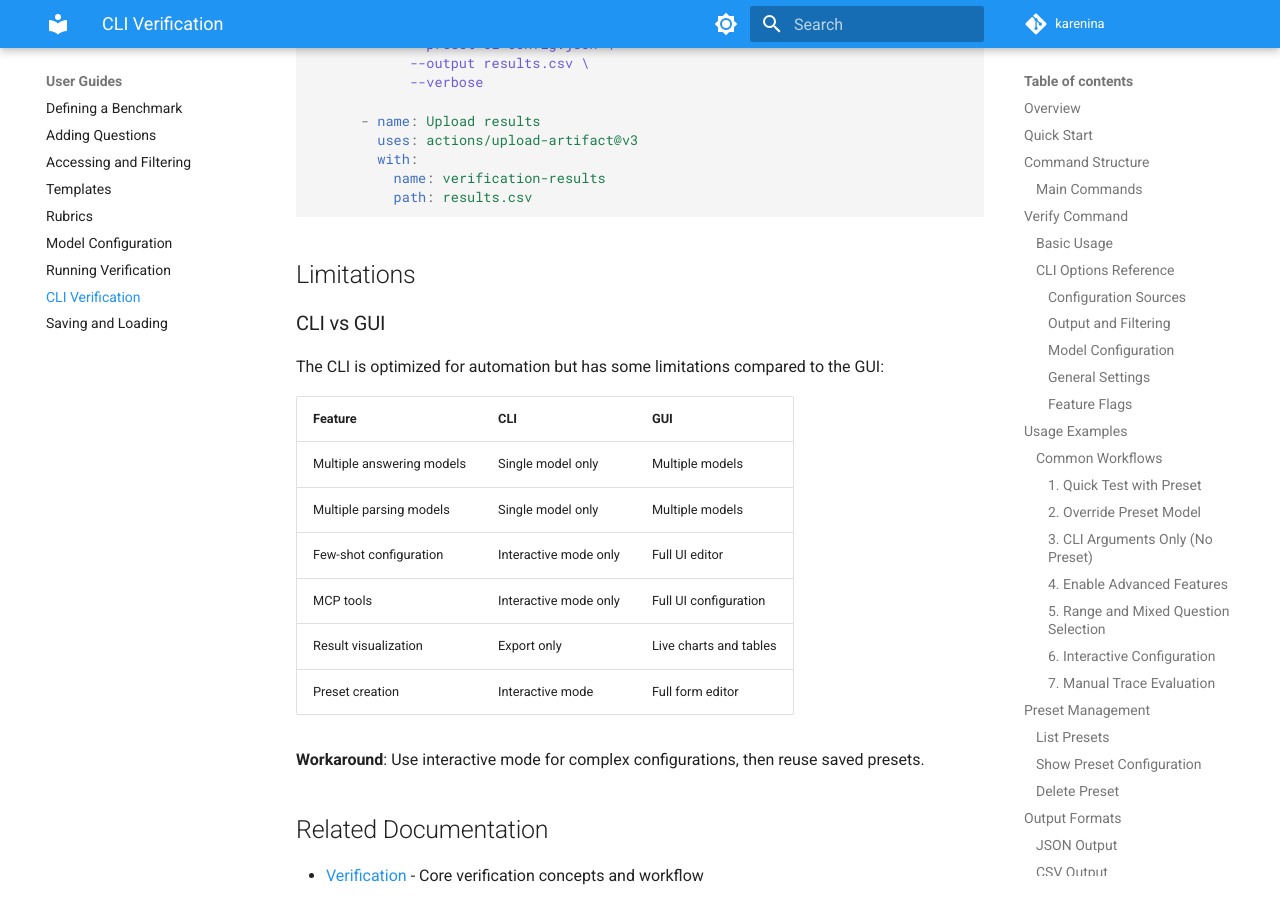
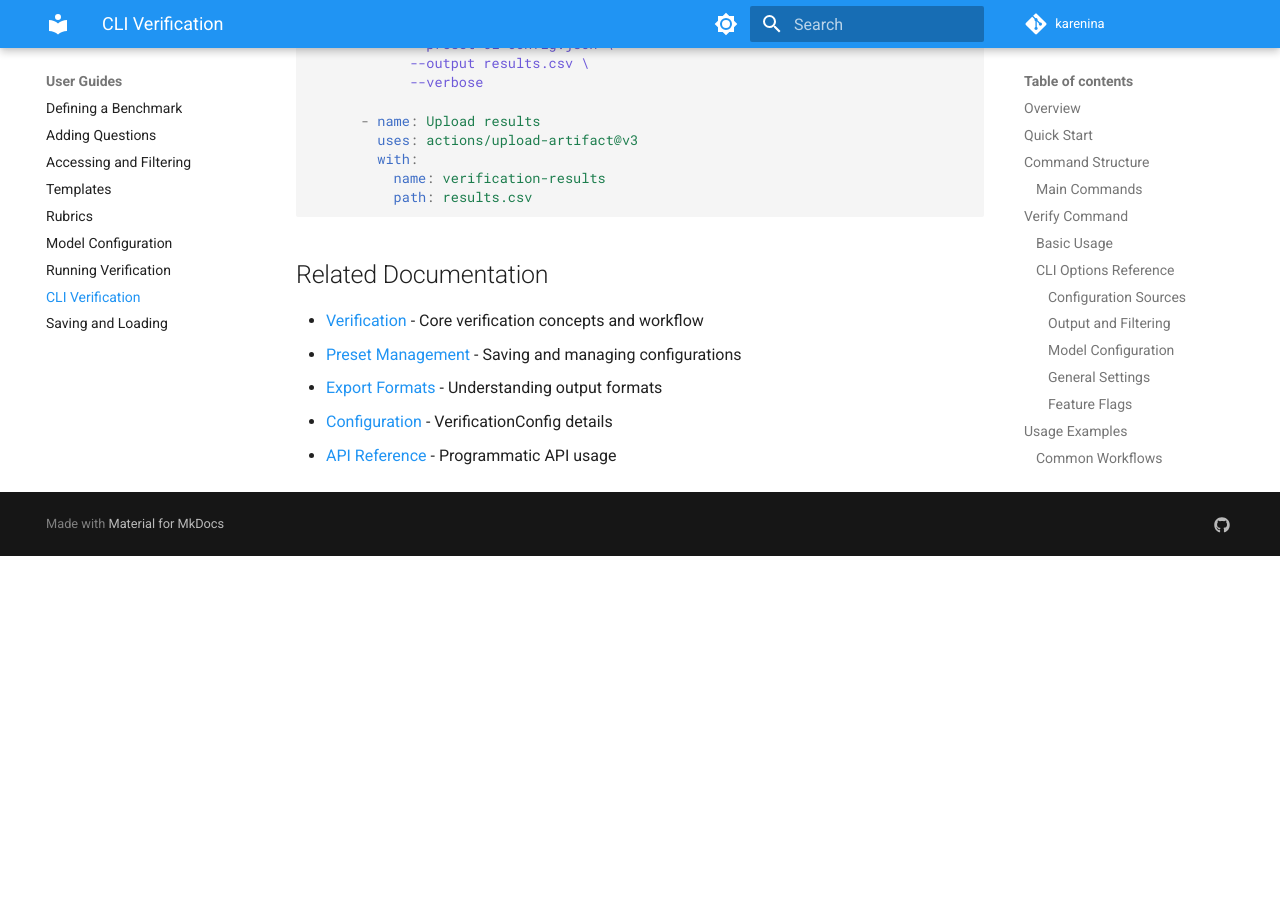
Before and after one commit to biocypher/karenina, an MkDocs documentation site: the page built from docs/using-karenina/cli-verification.md, in a window 1280 px wide and 900 px high, scrolled down 16211 px. Built offline with MkDocs 1.6.1 and Material for MkDocs 9.7.7, drawn with Linux system fonts in a browser that asks for light colours; comment, search, counter and statistics services are not loaded; after the commit the page ends 16767 px from its top, so only the background shows below that.

Commit message:
docs: improve docs for CLI

````diff
--- a/docs/using-karenina/cli-verification.md
+++ b/docs/using-karenina/cli-verification.md
@@ -710,23 +710,6 @@
           path: results.csv
 ```
 
-## Limitations
-
-### CLI vs GUI
-
-The CLI is optimized for automation but has some limitations compared to the GUI:
-
-| Feature | CLI | GUI |
-|---------|-----|-----|
-| Multiple answering models | Single model only | Multiple models |
-| Multiple parsing models | Single model only | Multiple models |
-| Few-shot configuration | Interactive mode only | Full UI editor |
-| MCP tools | Interactive mode only | Full UI configuration |
-| Result visualization | Export only | Live charts and tables |
-| Preset creation | Interactive mode | Full form editor |
-
-**Workaround**: Use interactive mode for complex configurations, then reuse saved presets.
-
 ## Related Documentation
 
 - [Verification](./verification.md) - Core verification concepts and workflow
````
